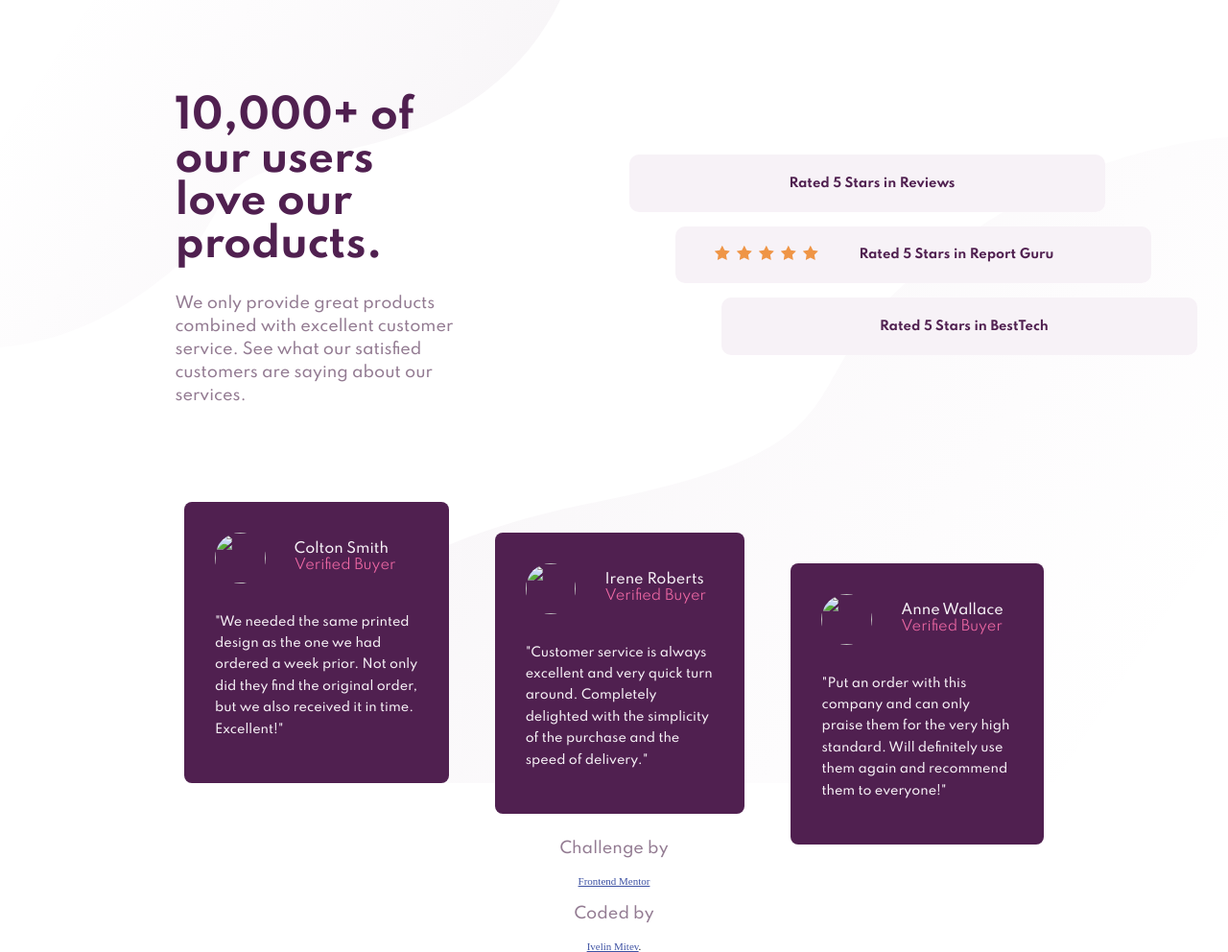
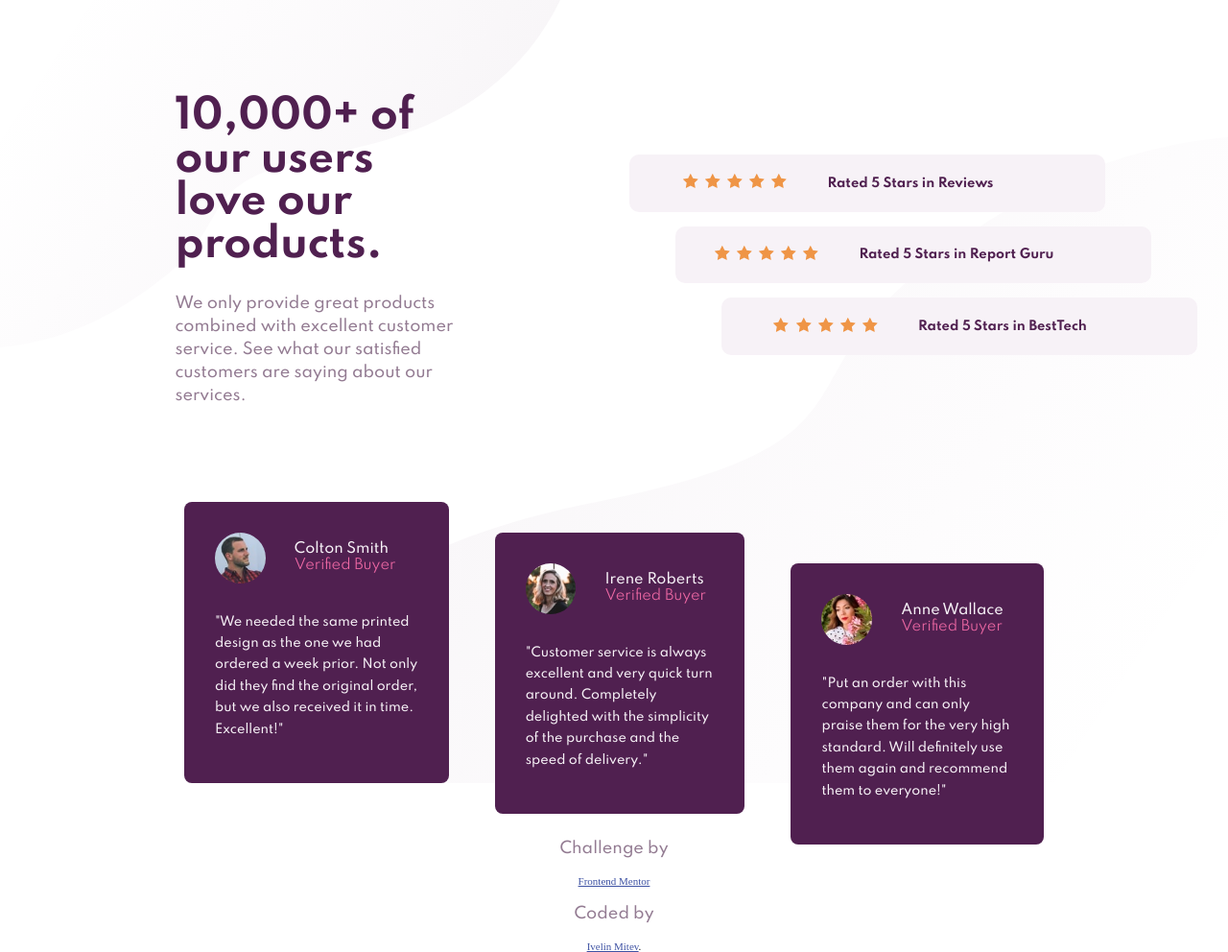
Before and after one commit to ivelinsm/Social-proof-section-challenge, a plain HTML site: page index.html in a window 1280 px wide. Shown: the whole page at 96% size. Drawn offline with Linux system fonts and the light colour scheme; the site is published under a folder, as on GitHub Pages, so addresses that start at the root find nothing.

Commit message:
Update index.html

```diff
--- a/index.html
+++ b/index.html
@@ -38,11 +38,11 @@
 
           <div class="rating" id="review">
             <div class="icons">
-              <img src="/images/icon-star.svg" alt="" aria-hidden="true">
-              <img src="/images/icon-star.svg" alt="" aria-hidden="true">
-              <img src="/images/icon-star.svg" alt="" aria-hidden="true">
-              <img src="/images/icon-star.svg" alt="" aria-hidden="true">
-              <img src="/images/icon-star.svg" alt="" aria-hidden="true">
+              <img src="./images/icon-star.svg" alt="" aria-hidden="true">
+              <img src="./images/icon-star.svg" alt="" aria-hidden="true">
+              <img src="./images/icon-star.svg" alt="" aria-hidden="true">
+              <img src="./images/icon-star.svg" alt="" aria-hidden="true">
+              <img src="./images/icon-star.svg" alt="" aria-hidden="true">
             </div>
             <p>Rated 5 Stars in Reviews</p>
           </div>
@@ -58,11 +58,11 @@
           </div>
           <div class="rating" id="besttech">
             <div class="icons">
-              <img src="/images/icon-star.svg" alt="" aria-hidden="true">
-              <img src="/images/icon-star.svg" alt="" aria-hidden="true">
-              <img src="/images/icon-star.svg" alt="" aria-hidden="true">
-              <img src="/images/icon-star.svg" alt="" aria-hidden="true">
-              <img src="/images/icon-star.svg" alt="" aria-hidden="true">
+              <img src="./images/icon-star.svg" alt="" aria-hidden="true">
+              <img src="./images/icon-star.svg" alt="" aria-hidden="true">
+              <img src="./images/icon-star.svg" alt="" aria-hidden="true">
+              <img src="./images/icon-star.svg" alt="" aria-hidden="true">
+              <img src="./images/icon-star.svg" alt="" aria-hidden="true">
             </div>
             <p>Rated 5 Stars in BestTech</p>
           </div>
@@ -72,7 +72,7 @@
       <div id="cards">
         <div class="card" id="first-card">
           <div class="person">
-            <img class="portrait" src="/images/image-colton.jpg">
+            <img class="portrait" src="./images/image-colton.jpg">
             <div class="person-info">
               <div class="name">Colton Smith</div>
               <div class="charachteristic">Verified Buyer</div>
@@ -85,7 +85,7 @@
         </div>
         <div class="card" id="middle-card">
           <div class="person">
-            <img class="portrait" src="/images/image-irene.jpg">
+            <img class="portrait" src="./images/image-irene.jpg">
             <div class="person-info">
               <div class="name">Irene Roberts</div>
               <div class="charachteristic">Verified Buyer</div>
@@ -97,7 +97,7 @@
         </div>
         <div class="card" id="last-card">
           <div class="person">
-            <img class="portrait" src="/images/image-anne.jpg">
+            <img class="portrait" src="./images/image-anne.jpg">
             <div class="person-info">
               <div class="name">Anne Wallace</div>
               <div class="charachteristic">Verified Buyer</div>
```
